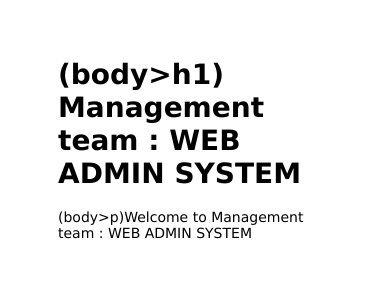
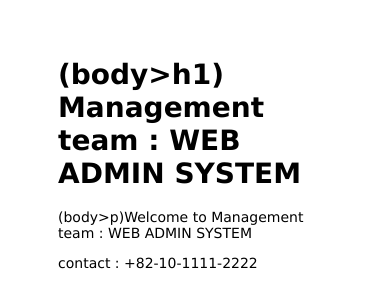
Before and after one commit to jae-beck/mastering-git-github, a website: page public/index.html in a window 390 px wide. Drawn offline with Linux system fonts and the light colour scheme.

Commit message:
Add mobile phone number to main page

```diff
--- a/public/index.html
+++ b/public/index.html
@@ -10,4 +10,9 @@
   <p>(body>p)Welcome to Management team : WEB ADMIN SYSTEM</p>
 </body>
 
+<footer>
+  <p>contact : +82-10-1111-2222</p>
+</footer>
+
+
 </html>
```
